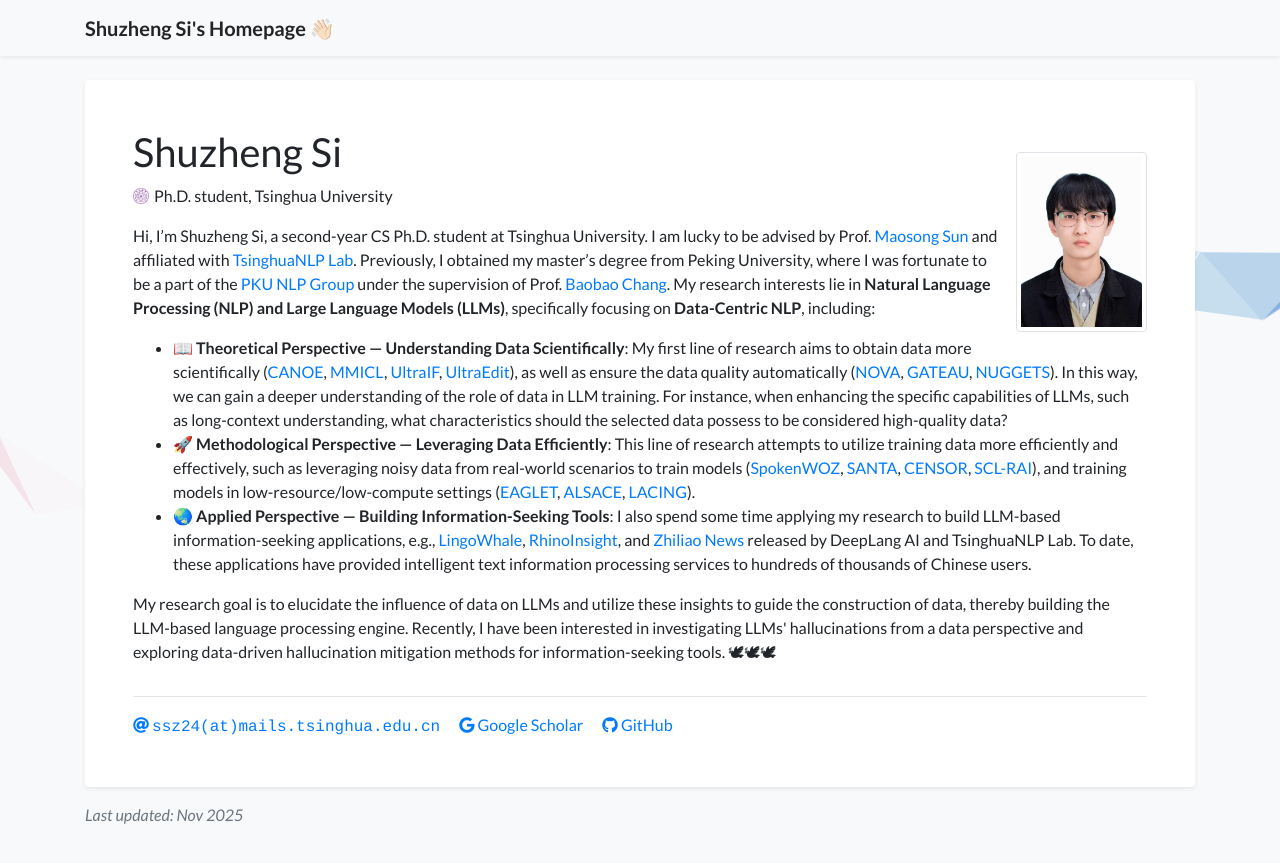
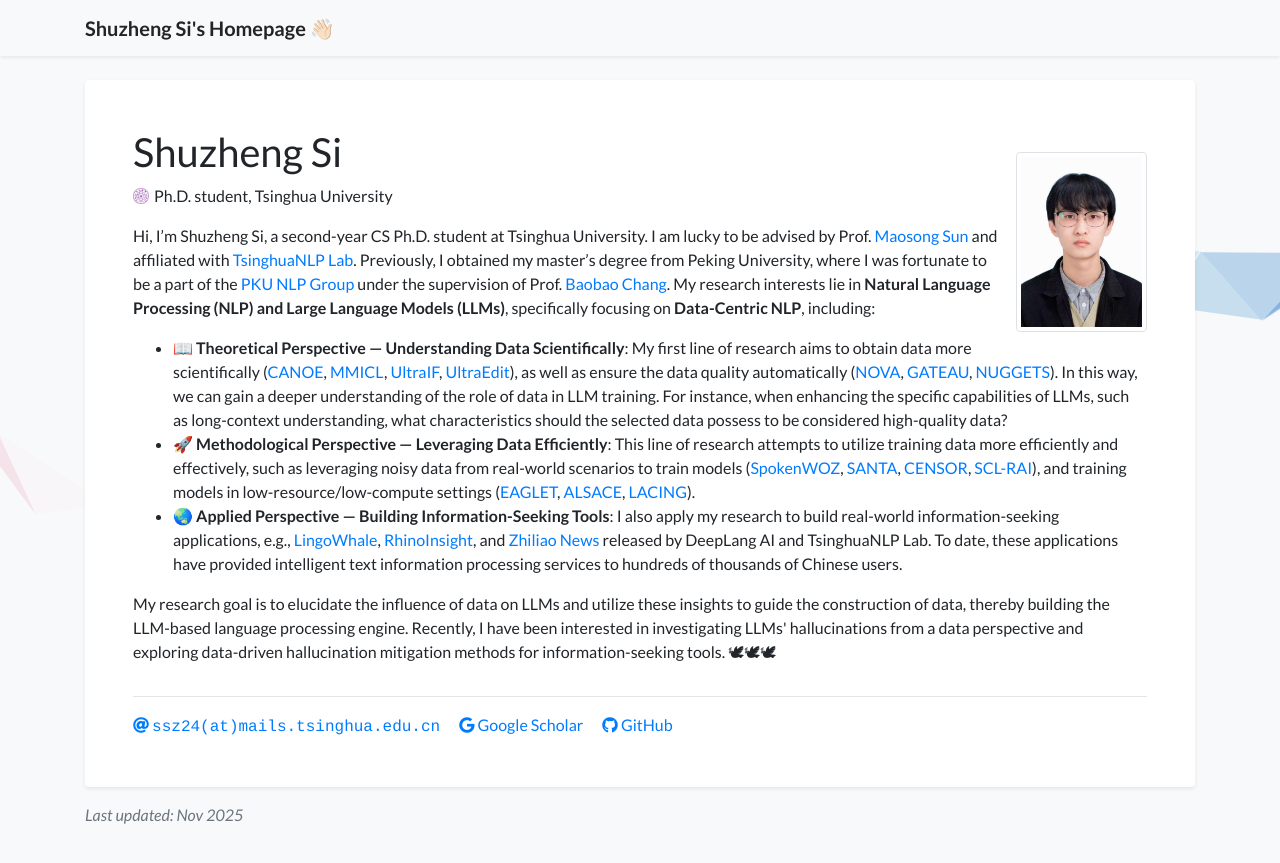
Before and after one commit to S1s-Z/s1s-z.github.io, a Jekyll site: the page built from index.html, in a window 1280 px wide. Shown: the top 863 px of the page. Built offline with Jekyll 4.4.1, drawn with Linux system fonts in a browser that asks for light colours; a style sheet for code colours, icons or effects is not loaded.

Commit message:
Update profile.yml

```diff
--- a/_data/profile.yml
+++ b/_data/profile.yml
@@ -29,7 +29,7 @@
           🚀 <b>Methodological Perspective — Leveraging Data Efficiently</b>: This line of research attempts to utilize training data more efficiently and effectively, such as leveraging noisy data from real-world scenarios to train models (<a href="https://arxiv.org/abs/2305.13040">SpokenWOZ</a>, <a href="https://arxiv.org/abs/2305.04076">SANTA</a>, <a href="https://arxiv.org/abs/2311.08010">CENSOR</a>, <a href="https://arxiv.org/abs/2209.01646">SCL-RAI</a>), and training models in low-resource/low-compute settings (<a href="https://arxiv.org/abs/2510.05608">EAGLET</a>, <a href="https://arxiv.org/abs/2404.08491">ALSACE</a>, <a href="https://arxiv.org/abs/2411.14279">LACING</a>).
       </li>
       <li>
-          🌏 <b>Applied Perspective — Building Information-Seeking Tools</b>: I also spend some time applying my research to build LLM-based information-seeking applications, e.g., <a href="https://lingowhale.com/">LingoWhale</a>, <a href="https://research.deeplang.net/">RhinoInsight</a>, and <a href="https://zhiliao.news/">Zhiliao News</a> released by DeepLang AI and TsinghuaNLP Lab. To date, these applications have provided intelligent text information processing services to hundreds of thousands of Chinese users.
+          🌏 <b>Applied Perspective — Building Information-Seeking Tools</b>: I also apply my research to build real-world information-seeking applications, e.g., <a href="https://lingowhale.com/">LingoWhale</a>, <a href="https://research.deeplang.net/">RhinoInsight</a>, and <a href="https://zhiliao.news/">Zhiliao News</a> released by DeepLang AI and TsinghuaNLP Lab. To date, these applications have provided intelligent text information processing services to hundreds of thousands of Chinese users.
       </li>
   </ul>
 
```
